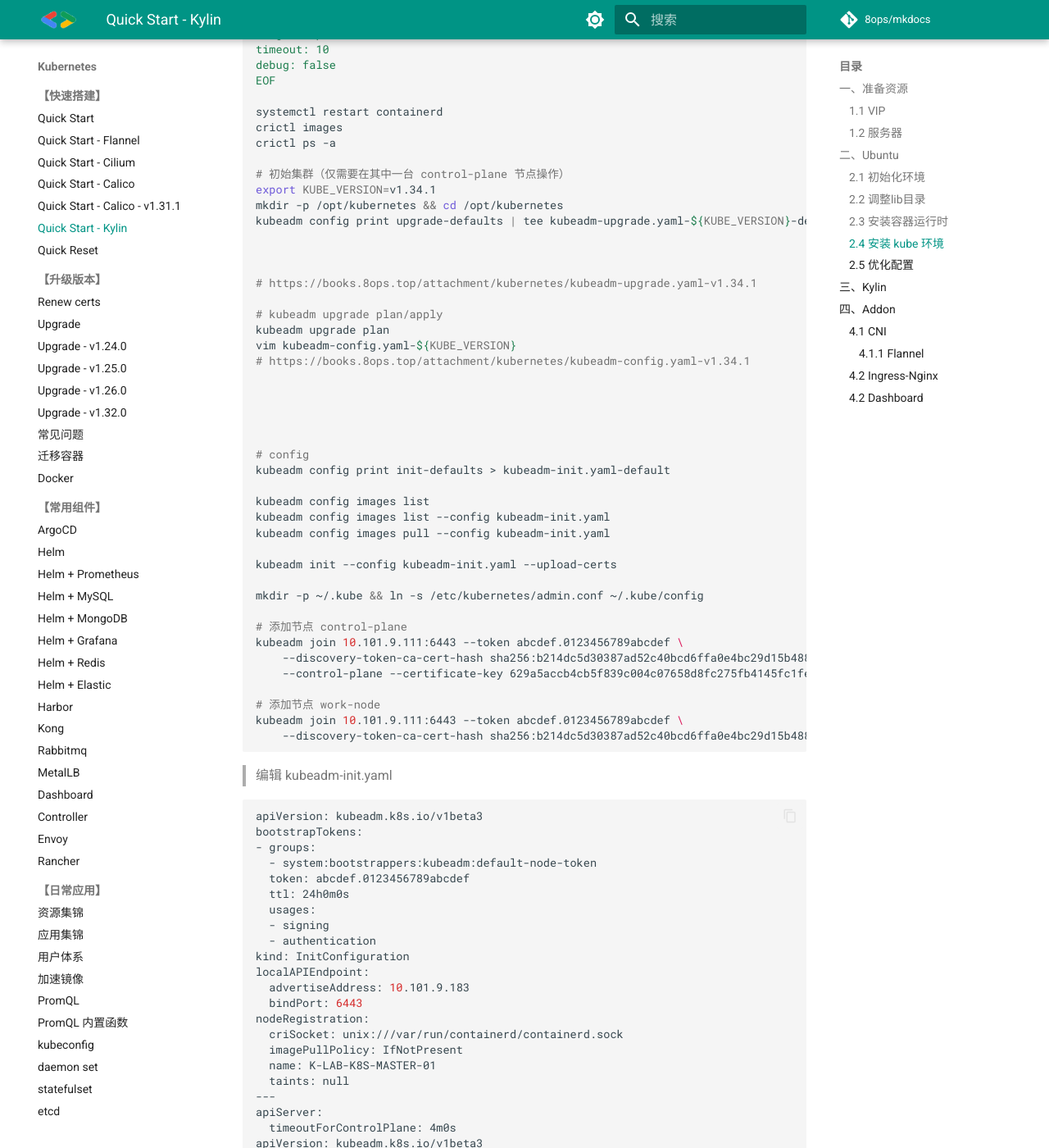
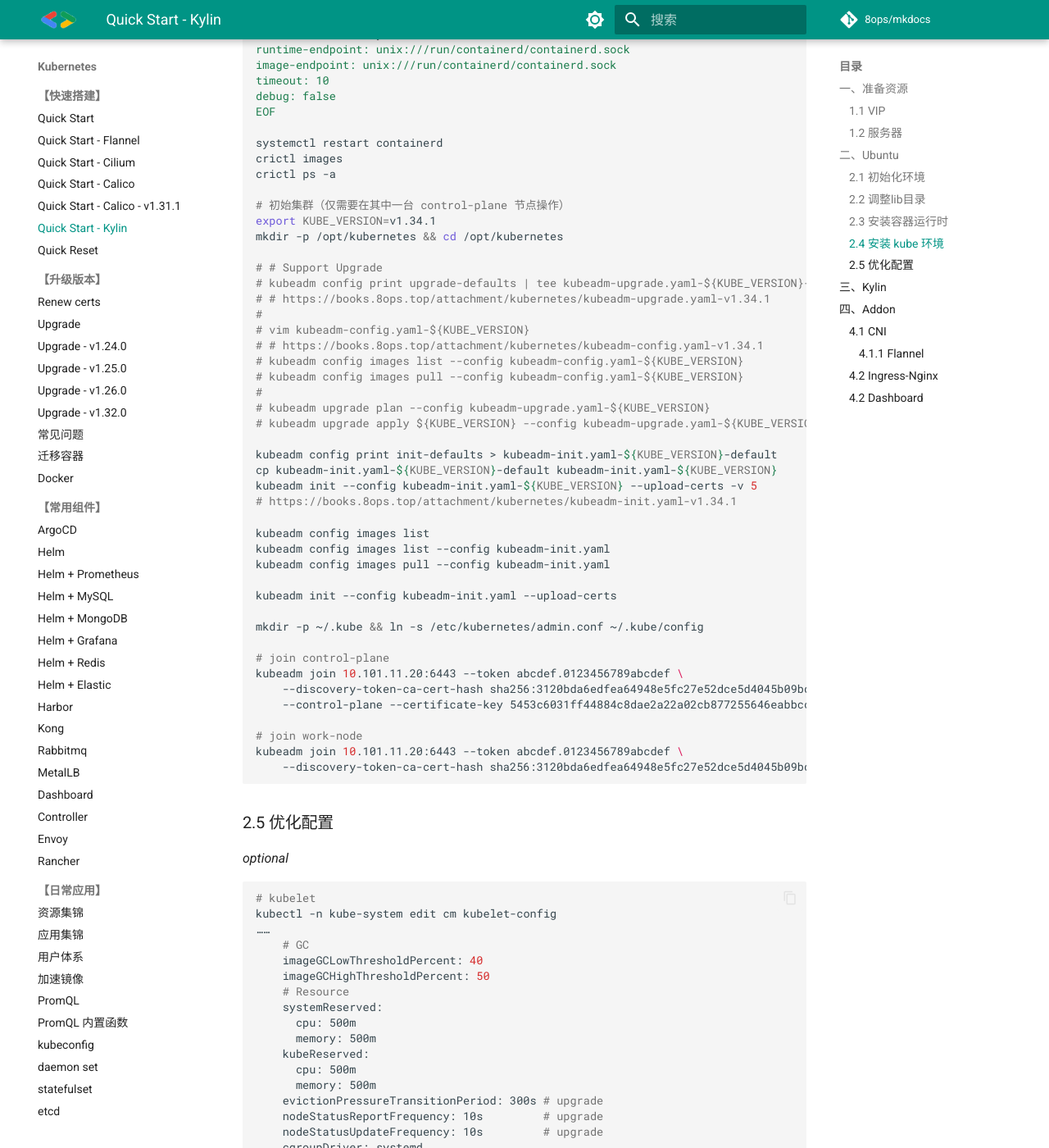
Before and after one commit to 8ops/mkdocs, an MkDocs documentation site: the page built from docs/kubernetes/01-cluster-init-kylin.md, in a window 1280 px wide and 1400 px high, scrolled down 2423 px. Shown: the whole window at 82% size. Built offline with MkDocs 1.6.1 and Material for MkDocs 9.7.7, drawn with Linux system fonts in a browser that asks for light colours; comment, search, counter and statistics services are not loaded; some of the changed text lies outside the part shown.

Commit message:
add kubernetes-kylin.md

````diff
--- a/docs/kubernetes/01-cluster-init-kylin.md
+++ b/docs/kubernetes/01-cluster-init-kylin.md
@@ -97,6 +97,8 @@ cp /etc/containerd/config.toml-default /etc/containerd/config.toml
 sed -i 's#sandbox_image.*$#sandbox_image = "hub.8ops.top/google_containers/pause:3.10.1"#' /etc/containerd/config.toml
 sed -i 's#SystemdCgroup = false#SystemdCgroup = true#' /etc/containerd/config.toml
 grep -P 'sandbox_image|SystemdCgroup' /etc/containerd/config.toml
+sed -i '/.registry.mirrors/a \        [plugins."io.containerd.grpc.v1.cri".registry.mirrors."hub.8ops.top"]\n          endpoint = ["https://hub.8ops.top"]' /etc/containerd/config.toml
+sed -i '/.registry.configs/a \         [plugins."io.containerd.grpc.v1.cri".registry.configs."hub.8ops.top".tls]\n          insecure_skip_verify = true ' /etc/containerd/config.toml
 systemctl restart containerd
 systemctl status containerd
 ```
@@ -129,23 +131,23 @@ crictl ps -a
 # 初始集群（仅需要在其中一台 control-plane 节点操作）
 export KUBE_VERSION=v1.34.1
 mkdir -p /opt/kubernetes && cd /opt/kubernetes
-kubeadm config print upgrade-defaults | tee kubeadm-upgrade.yaml-${KUBE_VERSION}-default
 
+# # Support Upgrade
+# kubeadm config print upgrade-defaults | tee kubeadm-upgrade.yaml-${KUBE_VERSION}-default
+# # https://books.8ops.top/attachment/kubernetes/kubeadm-upgrade.yaml-v1.34.1
+#
+# vim kubeadm-config.yaml-${KUBE_VERSION}
+# # https://books.8ops.top/attachment/kubernetes/kubeadm-config.yaml-v1.34.1
+# kubeadm config images list --config kubeadm-config.yaml-${KUBE_VERSION}
+# kubeadm config images pull --config kubeadm-config.yaml-${KUBE_VERSION}
+#
+# kubeadm upgrade plan --config kubeadm-upgrade.yaml-${KUBE_VERSION}
+# kubeadm upgrade apply ${KUBE_VERSION} --config kubeadm-upgrade.yaml-${KUBE_VERSION}
 
-
-# https://books.8ops.top/attachment/kubernetes/kubeadm-upgrade.yaml-v1.34.1
-
-# kubeadm upgrade plan/apply
-kubeadm upgrade plan
-vim kubeadm-config.yaml-${KUBE_VERSION}
-# https://books.8ops.top/attachment/kubernetes/kubeadm-config.yaml-v1.34.1
-
-
-
-
-
-# config
-kubeadm config print init-defaults > kubeadm-init.yaml-default
+kubeadm config print init-defaults > kubeadm-init.yaml-${KUBE_VERSION}-default
+cp kubeadm-init.yaml-${KUBE_VERSION}-default kubeadm-init.yaml-${KUBE_VERSION}
+kubeadm init --config kubeadm-init.yaml-${KUBE_VERSION} --upload-certs -v 5
+# https://books.8ops.top/attachment/kubernetes/kubeadm-init.yaml-v1.34.1
 
 kubeadm config images list
 kubeadm config images list --config kubeadm-init.yaml
@@ -155,68 +157,17 @@ kubeadm init --config kubeadm-init.yaml --upload-certs
 
 mkdir -p ~/.kube && ln -s /etc/kubernetes/admin.conf ~/.kube/config
 
-# 添加节点 control-plane
-kubeadm join 10.101.9.111:6443 --token abcdef.0123456789abcdef \
-    --discovery-token-ca-cert-hash sha256:b214dc5d30387ad52c40bcd6ffa0e4bc29d15b488752af6a6ee66996914b8659 \
-    --control-plane --certificate-key 629a5accb4cb5f839c004c07658d8fc275fb4145fc1fe44b2011249ac2fc4d83
+# join control-plane
+kubeadm join 10.101.11.20:6443 --token abcdef.0123456789abcdef \
+	--discovery-token-ca-cert-hash sha256:3120bda6edfea64948e5fc27e52dce5d4045b09bd0aa16f0e5cb48a55dc171b5 \
+	--control-plane --certificate-key 5453c6031ff44884c8dae2a22a02cb877255646eabbcc79365d26dd2d451944f
 
-# 添加节点 work-node
-kubeadm join 10.101.9.111:6443 --token abcdef.0123456789abcdef \
-    --discovery-token-ca-cert-hash sha256:b214dc5d30387ad52c40bcd6ffa0e4bc29d15b488752af6a6ee66996914b8659
+# join work-node
+kubeadm join 10.101.11.20:6443 --token abcdef.0123456789abcdef \
+	--discovery-token-ca-cert-hash sha256:3120bda6edfea64948e5fc27e52dce5d4045b09bd0aa16f0e5cb48a55dc171b5
 ```
 
-> 编辑 kubeadm-init.yaml
 
-```bash
-apiVersion: kubeadm.k8s.io/v1beta3
-bootstrapTokens:
-- groups:
-  - system:bootstrappers:kubeadm:default-node-token
-  token: abcdef.0123456789abcdef
-  ttl: 24h0m0s
-  usages:
-  - signing
-  - authentication
-kind: InitConfiguration
-localAPIEndpoint:
-  advertiseAddress: 10.101.9.183
-  bindPort: 6443
-nodeRegistration:
-  criSocket: unix:///var/run/containerd/containerd.sock
-  imagePullPolicy: IfNotPresent
-  name: K-LAB-K8S-MASTER-01
-  taints: null
----
-apiServer:
-  timeoutForControlPlane: 4m0s
-apiVersion: kubeadm.k8s.io/v1beta3
-certificatesDir: /etc/kubernetes/pki
-clusterName: kubernetes
-controllerManager: {}
-dns:
-  imageRepository: hub.8ops.top/google_containers
-  imageTag: v1.9.3
-etcd:
-  local:
-    dataDir: /var/lib/etcd
-imageRepository: hub.8ops.top/google_containers
-kind: ClusterConfiguration
-kubernetesVersion: 1.25.0
-controlPlaneEndpoint: 10.101.9.111:6443
-networking:
-  dnsDomain: cluster.local
-  podSubnet: 172.20.0.0/16
-  serviceSubnet: 192.168.0.0/16
-scheduler: {}
----
-apiVersion: kubelet.config.k8s.io/v1beta1
-kind: KubeletConfiguration
-cgroupDriver: systemd
----
-apiVersion: kubeproxy.config.k8s.io/v1alpha1
-kind: KubeProxyConfiguration
-mode: ipvs
-```
 
 ### 2.5 优化配置
 
````
Also changed, not shown: other parts of docs/kubernetes/01-cluster-init-kylin.md (+1 -4 lines), 3 other files.
